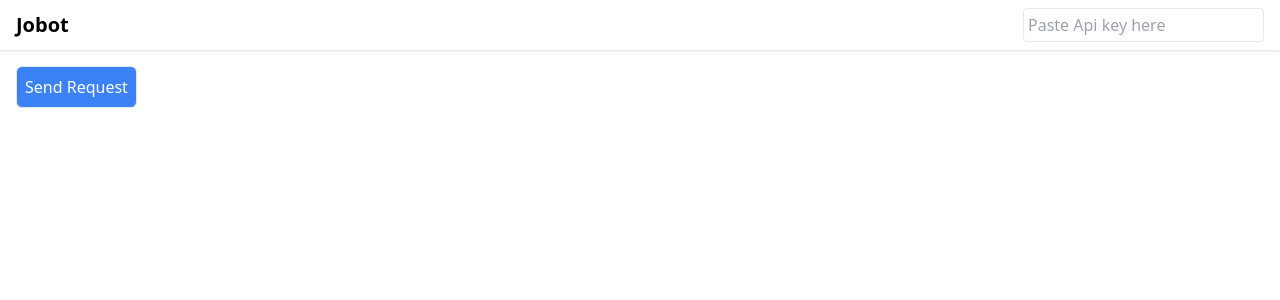
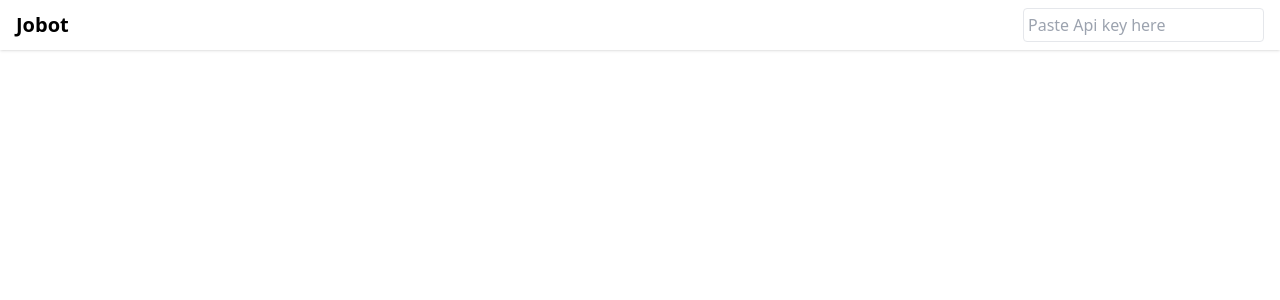
Before and after one commit to rne1223/myJobot, a Next.js app in the folder myjobot-web/: page / in a window 1280 px wide. Shown: the top 300 px of the page. Built offline with nearby package versions, Linux system fonts and the light colour scheme.

Commit message:
Removed button and display message div to add history

```diff
--- a/myjobot-web/src/pages/index.tsx
+++ b/myjobot-web/src/pages/index.tsx
@@ -48,18 +48,6 @@
       </div>
     </nav>
 
-    {/* Button "Send Request"*/}
-    <div className="p-4">
-      <button
-      onClick={sendRequest}
-      className="border rounded-md p-2 bg-blue-500 hover:bg-blue-600 text-white">
-        Send Request
-      </button>
-    </div>
-
-    {/* Display Message */}
-    <div className="text-lg mt-4">{botMessage}</div>
-
   </div>
   )
 }
```
